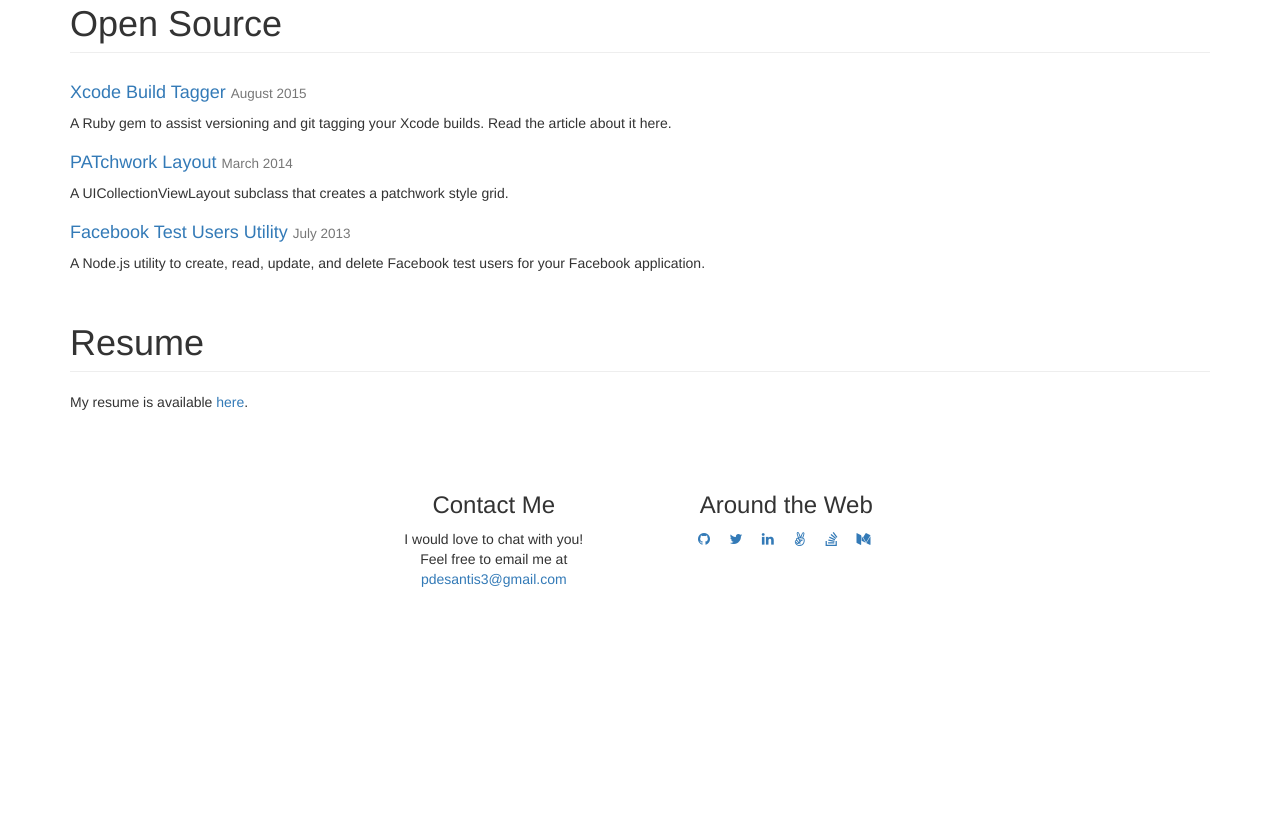
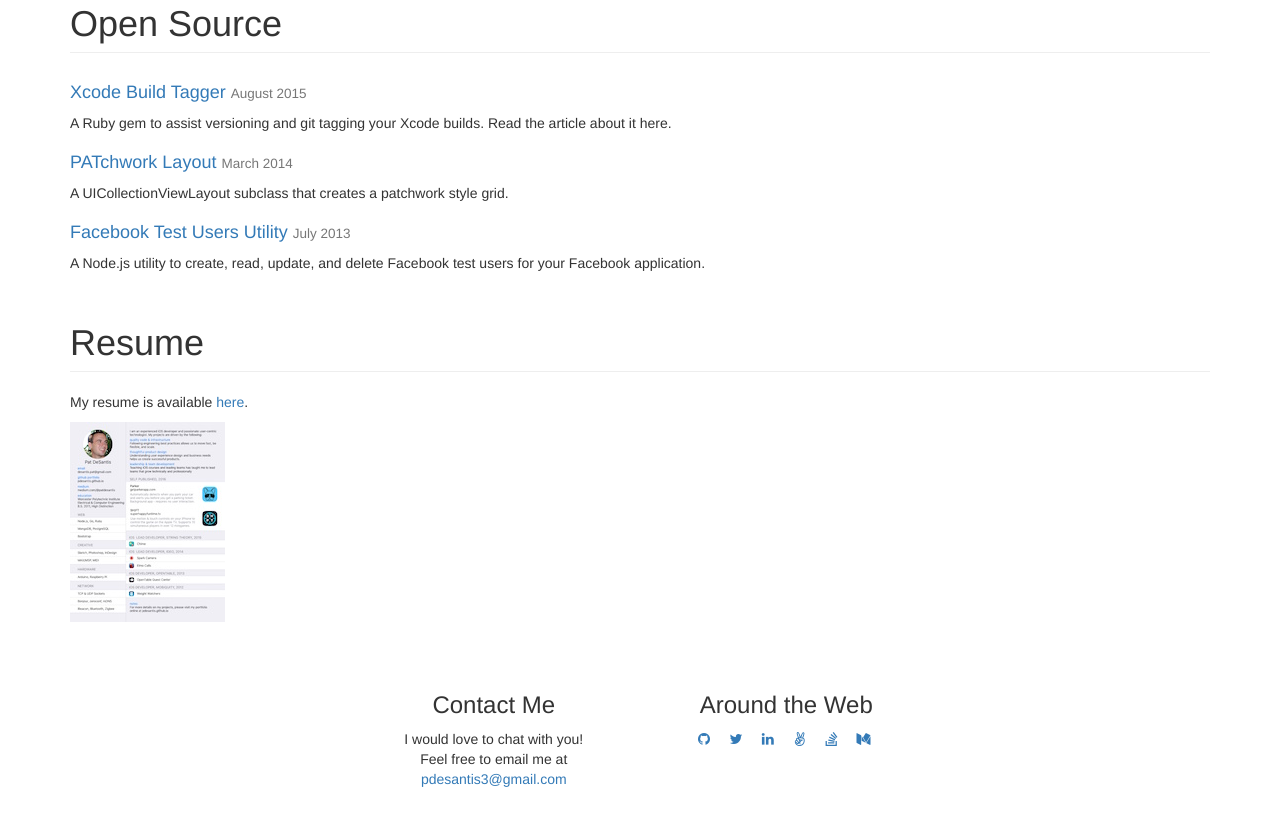
Before and after one commit to pdesantis/pdesantis.github.io, a plain HTML site: page index.html in a window 1280 px wide. Shown: the part 4107-4932 px from the top of the page. Before the commit the page ends 4756 px from the top, so only its background shows below. Drawn offline with Linux system fonts and the light colour scheme; a script that the page names is missing.

Commit message:
Add resume thumbnail

```diff
--- a/index.html
+++ b/index.html
@@ -403,6 +403,9 @@
         <div class="row">
             <div class="col-lg-12">
                 <p>My resume is available <a href="DeSantis-resume.pdf">here</a>.</p>
+                <a href="DeSantis-resume.pdf">
+                    <img class="img-responsive" src="img/resume-thumb.jpg" alt="">
+                </a>
             </div>
         </div>
 
```
Also changed, not shown: img/resume-thumb.jpg (added).
